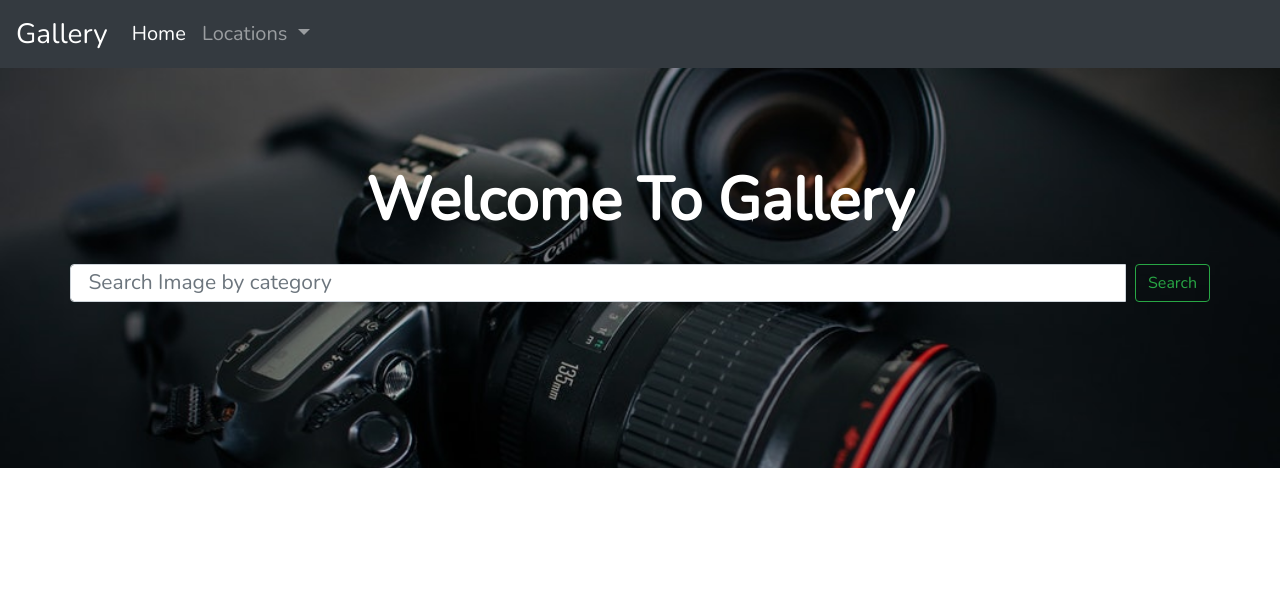
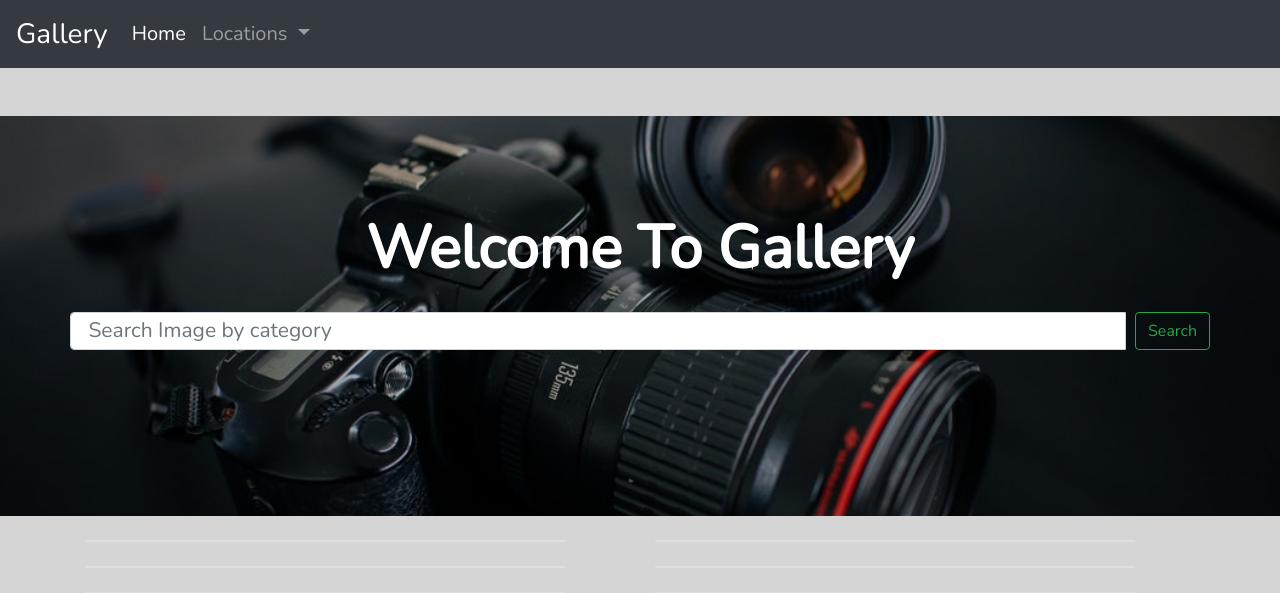
Before and after one commit to Gift-Lumumba/Gallery, a Django app: page / in a window 1280 px wide. Shown: the top 593 px of the page. Run offline with Django 3.2, Linux system fonts and the light colour scheme; some libraries are stand-ins or nearby versions; some web fonts are replaced.

Commit message:
fixes template and added styling to page

```diff
--- a/photos/templates/index.html
+++ b/photos/templates/index.html
@@ -1,10 +1,12 @@
 {% extends 'base.html'%}
 {% block content%}
+<br>
+<br>
 <div class="search">
     <div class="contents">
         <div class="container image">
-            <h2 id="title">Welcome To Gallery</h2>
-            <form class="form" role="search" action="">
+            <h2 id="title"><b>Welcome To Gallery</b></h2>
+            <form class="form" role="search" action="{% url 'search_results' %}">
 
                 <div class="input-group">
                   <input type="text" class="form-control" placeholder=" Search Image by category" name="image_category">&nbsp;&nbsp;   <button class="btn btn-outline-success my-2 my-sm-0" type="submit" id="button">Search</button>
@@ -15,20 +17,63 @@
         </div>
     </div>
 </div>
+<body>
+    <div class="container">
+        <br>
+          <div class="row">
+              <div class="col-xs-6 col-sm-6 col-md-6 col-lg-6 box">
+                  <div class="card paris" style="width: 30rem;">
+
+                    </div>
+              </div>
+
+              <div class="col-xs-6 col-sm-6 col-md-6 col-lg-6">
+                  <div class="card newyork" style="width: 30rem;">
+
+                    </div>
+              </div>
+            </div>
+            <br>
+            <div class="row">
+                <div class="col-xs-6 col-sm-6 col-md-6 col-lg-6">
+                    <div class="card mombasa" style="width: 30rem;">
+                      </div>
+                </div>
+                <div class="col-xs-6 col-sm-6 col-md-6 col-lg-6">
+                    <div class="card nairobi" style="width: 30rem;">
+
+                      </div>
+                </div>
+              </div>
+              <br>
+               <div class="row">
+              <div class="col-xs-6 col-sm-6 col-md-6 col-lg-6">
+                  <div class="card" style="width: 30rem;">
+
+                    </div>
+              </div>
+              <div class="col-xs-6 col-sm-6 col-md-6 col-lg-6">
+                  <div class="card" style="width: 30rem;">
+
+                    </div>
+              </div>
+            </div>
+      </div>
+</body>
 
 <style>
   @import url('https://fonts.googleapis.com/css?family=Nunito|Oleo+Script+Swash+Caps');
 
+  body{
+    background: #d6d5d5;
+  }
+
    .search{
     background: url(/static/photos/cam.jpeg) no-repeat 0px 0px;
-    background-attachment: fixed;
     background-repeat: no-repeat;
+    background-attachment:fixed;
     background-size:cover;
     background-position: center;
-    -webkit-background-size: cover;
-    -o-background-size: cover;
-    -ms-background-size: cover;
-    -moz-background-size: cover;
     height: 400px;
 
     }
@@ -87,5 +132,79 @@ div.container.imageloc{
     margin: 5em auto 1em;
     width: 50%;
 }
+/* .paris{
+  background: url(/static/photos/paris.jpeg);
+  background-repeat: no-repeat;
+  background-size:cover;
+  background-position: center;
+  box-shadow: 0 1px 3px rgba(0, 0, 0, 0.12), 0 1px 2px rgba(0, 0, 0, 0.24);
+  transition: all 0.3s ease 0s;
+  cursor: pointer;
+  border-radius: 20px;
+  height: 400px;
+}
+.paris:hover {
+    box-shadow: 0 14px 28px rgba(0, 0, 0, 0.25), 0 10px 10px rgba(0, 0, 0, 0.22);
+    opacity: 0.7;
+    overflow: hidden;
+    transition: .5s ease;
+    transform: translateY(-7px);
+    opacity: 0.5;
+  }
+.newyork{
+  background: url(/static/photos/newyork.jpeg);
+  background-repeat: no-repeat;
+  background-size:cover;
+  background-position: center;
+  box-shadow: 0 1px 3px rgba(0, 0, 0, 0.12), 0 1px 2px rgba(0, 0, 0, 0.24);
+  transition: all 0.3s ease 0s;
+  cursor: pointer;
+  border-radius: 20px;
+  height: 400px;
+}
+.newyork:hover {
+    box-shadow: 0 14px 28px rgba(0, 0, 0, 0.25), 0 10px 10px rgba(0, 0, 0, 0.22);
+    opacity: 0.7;
+    overflow: hidden;
+    transition: .5s ease;
+    transform: translateY(-7px);
+  }
+.mombasa{
+  background: url(/static/photos/mombasa.jpeg);
+  background-repeat: no-repeat;
+  background-size:cover;
+  background-position: center;
+  box-shadow: 0 1px 3px rgba(0, 0, 0, 0.12), 0 1px 2px rgba(0, 0, 0, 0.24);
+  transition: all 0.3s ease 0s;
+  cursor: pointer;
+  border-radius: 20px;
+  height: 400px;
+}
+.mombasa:hover {
+    box-shadow: 0 14px 28px rgba(0, 0, 0, 0.25), 0 10px 10px rgba(0, 0, 0, 0.22);
+    opacity: 0.7;
+    overflow: hidden;
+    transition: .5s ease;
+    transform: translateY(-7px);
+  }
+.nairobi{
+  background: url(/static/photos/nai.jpg);
+  background-repeat: no-repeat;
+  background-size:cover;
+  background-position: center;
+  box-shadow: 0 1px 3px rgba(0, 0, 0, 0.12), 0 1px 2px rgba(0, 0, 0, 0.24);
+  transition: all 0.3s ease 0s;
+  cursor: pointer;
+  border-radius: 20px;
+  height: 400px;
+}
+.nairobi:hover {
+    box-shadow: 0 14px 28px rgba(0, 0, 0, 0.25), 0 10px 10px rgba(0, 0, 0, 0.22);
+    opacity: 0.7;
+    overflow: hidden;
+    transition: .5s ease;
+    transform: translateY(-7px);
+  } */
+
 </style>
 {% endblock %}
```
